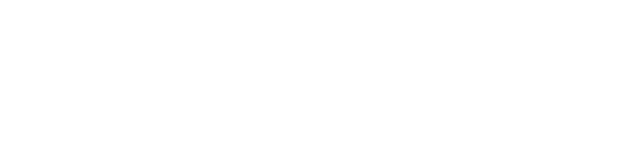
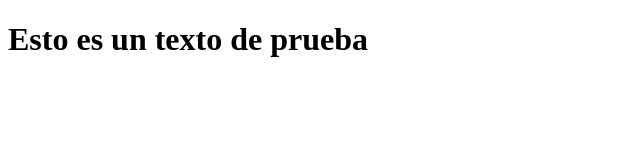
Before and after one commit to Amaza-ing/IH-Git-Test, a plain HTML site: page index.html in a window 1280 px wide. Shown: the whole page, without its empty margins (0-640 px from the left). Drawn offline with Linux system fonts and the light colour scheme.

Commit message:
html h1 added

```diff
--- a/index.html
+++ b/index.html
@@ -6,6 +6,6 @@
   <title>Document</title>
 </head>
 <body>
-
+  <h1>Esto es un texto de prueba</h1>
 </body>
 </html>
```
